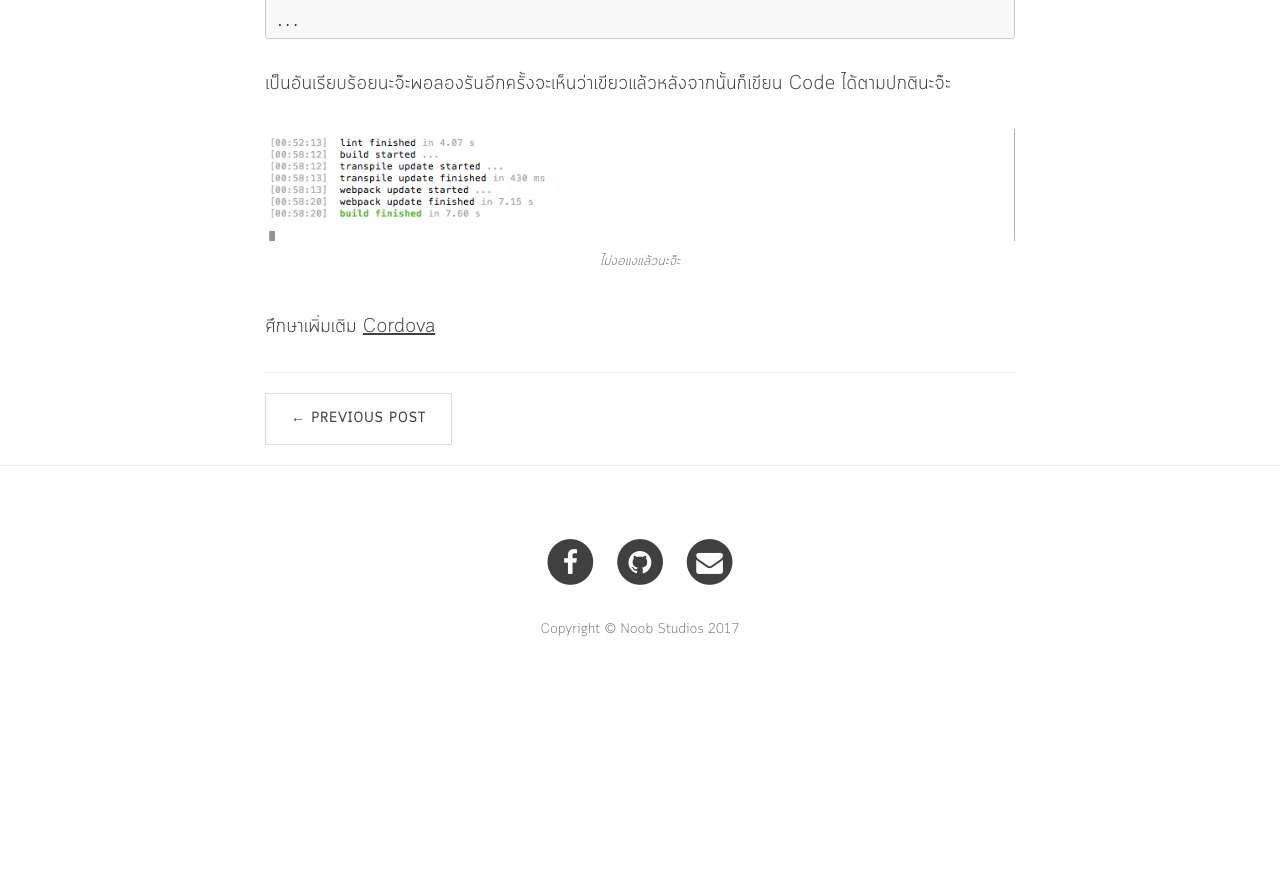
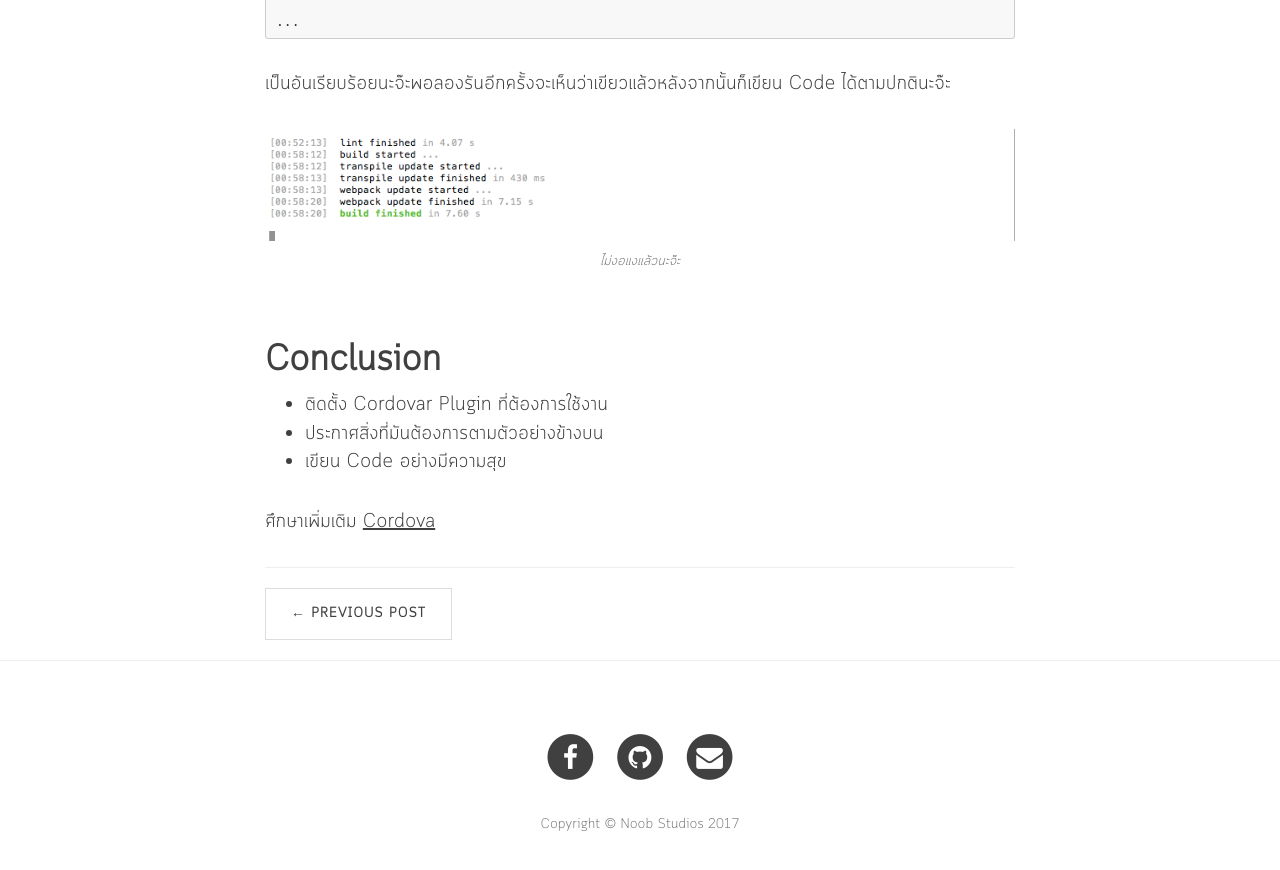
Before and after one commit to noob-studio/noob-studio.github.io, a Jekyll site: the page built from _posts/2017-03-23-how-to-use-cordovar-in-ionic2.markdown, in a window 1280 px wide and 900 px high, scrolled down 1459 px. Shown: the top 870 px of the window. Built offline with Jekyll 4.4.1, drawn with Linux system fonts in a browser that asks for light colours; nearby versions of some CDN libraries; comment, search, counter and statistics services are not loaded; before the commit the page ends 2164 px from its top, so only the background shows below that.

Commit message:
edit how to

```diff
--- a/_posts/2017-03-23-how-to-use-cordovar-in-ionic2.markdown
+++ b/_posts/2017-03-23-how-to-use-cordovar-in-ionic2.markdown
@@ -28,4 +28,10 @@ declare var screen:any;
 <img src="{{ site.baseurl }}/img/cordovar-ionic/img02.png" alt="การค้นหา Google ด้วย Selenium">
 <span class="caption text-muted">ไม่งอแงแล้วนะจ๊ะ</span>
 
+<h2 class="section-heading">Conclusion</h2>
+<ul>
+<li>ติดตั้ง Cordovar Plugin ที่ต้องการใช้งาน</li>
+<li>ประกาศสิ่งที่มันต้องการตามตัวอย่างข้างบน</li>
+<li>เขียน Code อย่างมีความสุข</li>
+</ul>
 <p>ศึกษาเพิ่มเติม <a href="https://cordova.apache.org/" target="_blank">Cordova</a></p>
```
